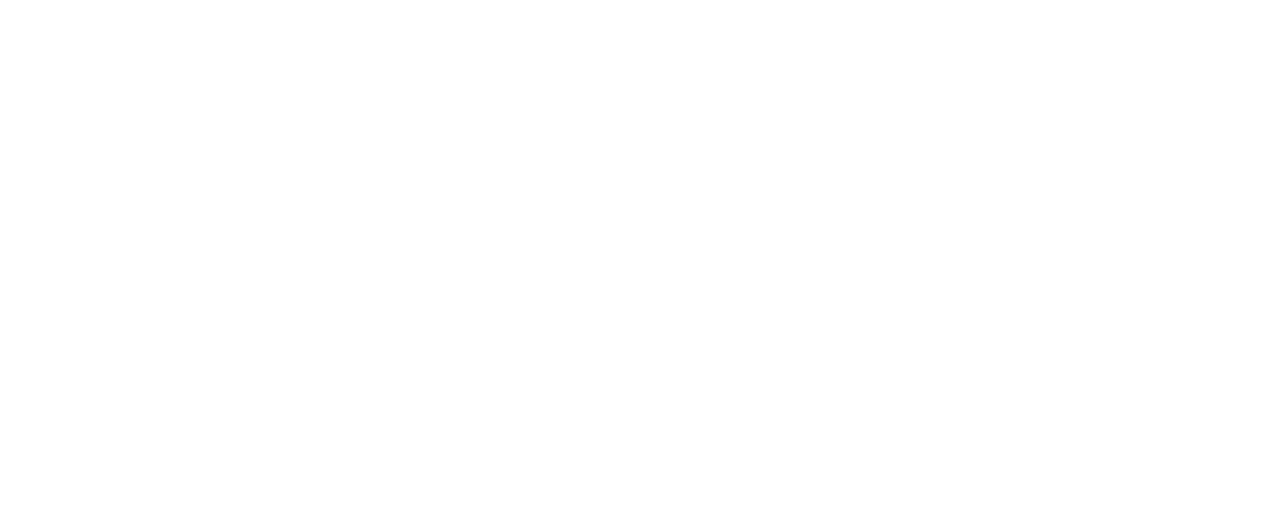
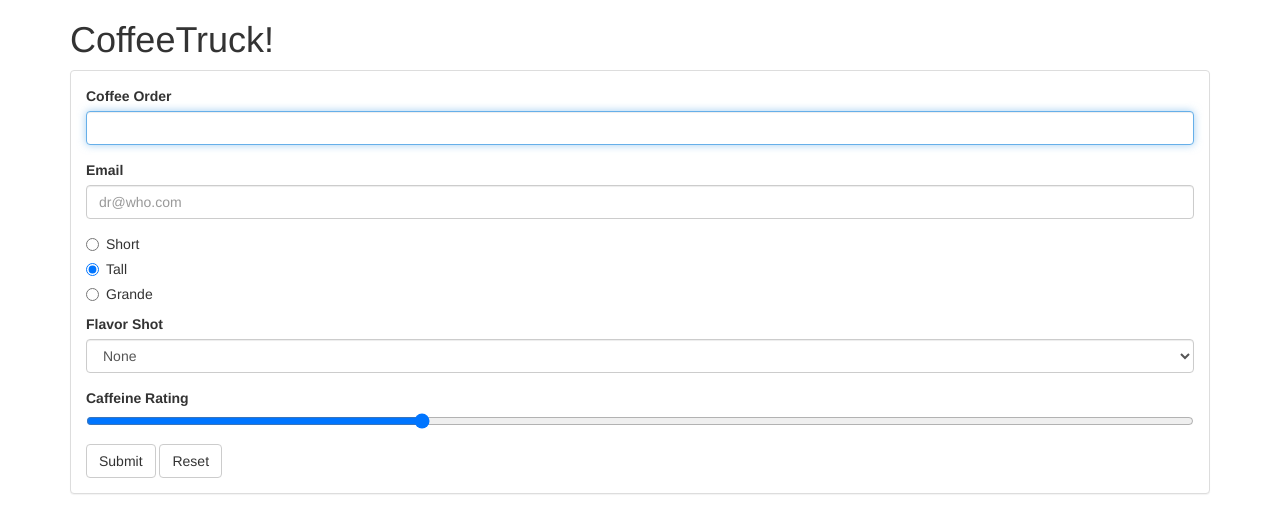
Before and after one commit to stlachman/coffeetruck, a plain HTML site: page index.html in a window 1280 px wide. Drawn offline with nearby package versions, Linux system fonts and the light colour scheme.

Commit message:
Add styling

```diff
--- a/index.html
+++ b/index.html
@@ -3,8 +3,62 @@
     <head>
         <meta charset="utf-8">
         <title>CoffeeTruck</title>
+        <link rel="stylesheet" href="https://cdnjs.cloudflare.com/ajax/libs/twitter-bootstrap/3.3.6/css/bootstrap.min.css">
     </head>
-    <body>
+    <body class="container">
+        <header>
+            <h1>CoffeeTruck!</h1>
+        </header>
+        <section>
+            <div class="panel panel-default">
+                <div class="panel-body">
+                    <form data-coffee-order="form">
+                        <div class="form-group">
+                            <label for="coffeeOrder">Coffee Order</label>
+                            <input class="form-control" name="coffee" id="coffeeOrder" autofocus>
+                        </div>
+                        <div class="form-group">
+                            <label for="emailInput">Email</label>
+                            <input class="form-control" type="email" name="emailAddress" id="emailInput" value="" placeholder="dr@who.com">
+                        </div>
+
+                    <div class="radio">
+                        <label>
+                            <input type="radio" name="size" value="short">
+                            Short
+                        </label>
+                    </div>
+                    <div class="radio">
+                        <label>
+                            <input type="radio" name="size" value="tall" checked>
+                            Tall
+                        </label>
+                    </div>
+                    <div class="radio">
+                        <label>
+                            <input type="radio" name="size" value="grande">
+                            Grande
+                        </label>
+                    </div>
+                    <div class="form-group">
+                        <label for="flavorShot">Flavor Shot</label>
+                        <select id="flavorShot" class="form-control" name="flavor">
+                            <option value="">None</option>
+                            <option value="caramel">Caramel</option>
+                            <option value="almond">Almond</option>
+                            <option value="mocha">Mocha</option>
+                        </select>
+                    </div>
+                    <div class="form-group">
+                        <label for="strengthLevel">Caffeine Rating</label>
+                        <input name="strength" id="strengthLevel" type="range" value="30">
+                    </div>
+                    <button type="submit" class="btn btn-default">Submit</button>
+                    <button type="reset" class="btn btn-default">Reset</button>
+                </form>
+                </div>
+            </div>
+        </section>
         <script src="scripts/datastore.js" charset="utf-8"></script>
         <script src="scripts/truck.js" charset="utf-8"></script>
         <script src="scripts/main.js" charset="utf-8"></script>
```
